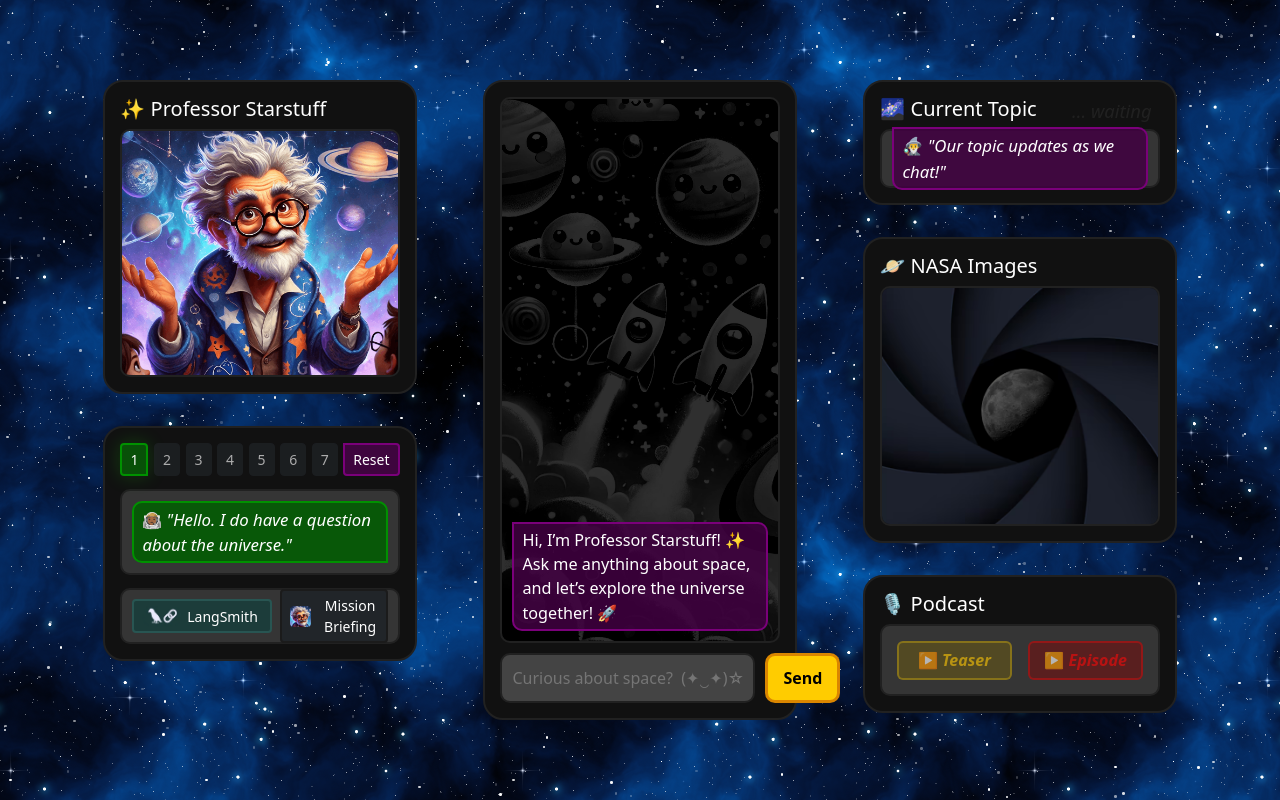
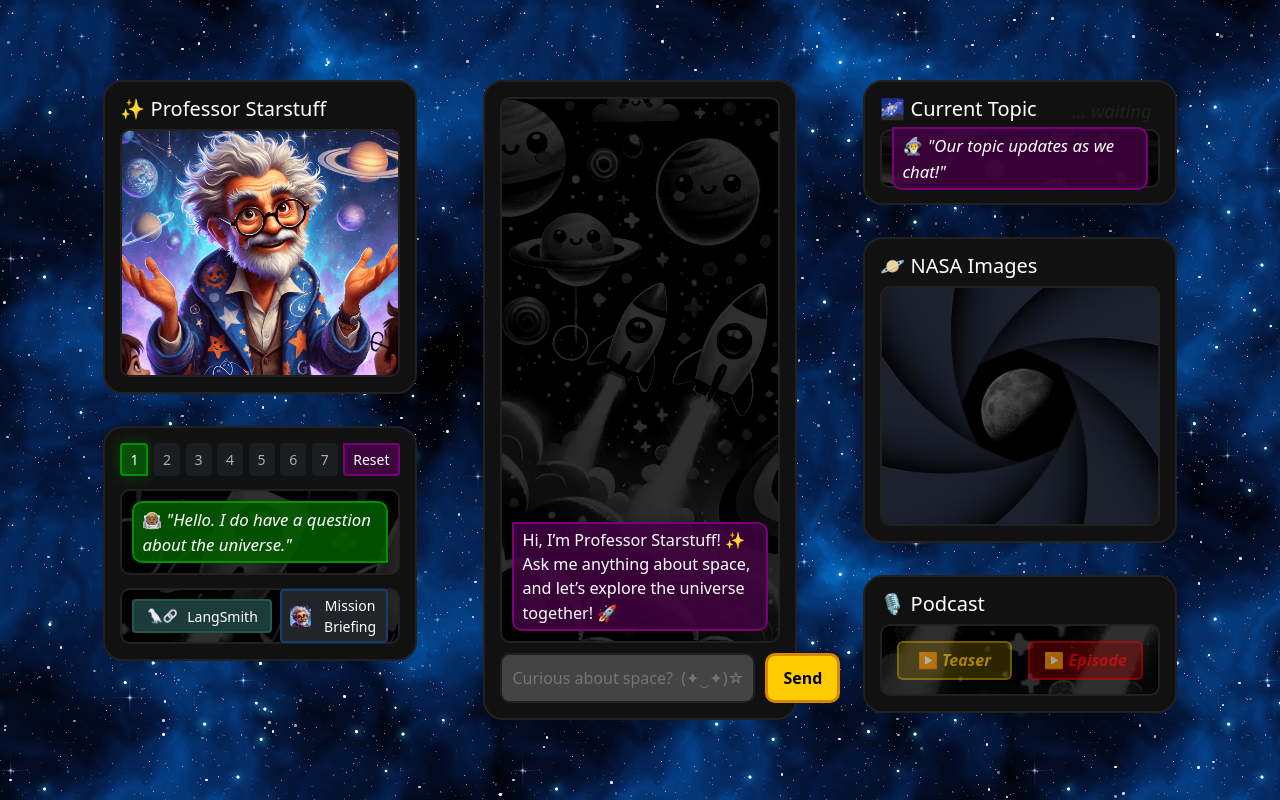
Before and after one commit to Senimtra/starstuff-ai, a Django app: template templates/index.html in a window 1280 px wide. Run offline with Django 5.2, Linux system fonts and the light colour scheme; the template is opened without the code that fills it, so the values that code supplies are empty; parts of the project's set-up code (start-up, migrations or seed data) failed here and were passed over.

Commit message:
update background image layout boxes

```diff
--- a/static/css/intro.css
+++ b/static/css/intro.css
@@ -20,7 +20,7 @@
     font-size: 1.1em;
     color: white;
     background: #161616;
-    border: 2px solid rgb(33, 33, 33);
+    border: 2px solid rgba(0, 110, 255, 0.329);
 }
 
 .go-back img {
--- a/static/css/styles.css
+++ b/static/css/styles.css
@@ -51,7 +51,8 @@ body {
 .test-message-display {
     padding: 10px;
     border-radius: 10px;
-    background: #353535;
+    background-image: url("../images/background.png");
+    background-position: center -400px;
     height: 5.4em;
     border: 2px solid rgb(33, 33, 33);
 }
@@ -100,7 +101,8 @@ body {
     height: 3.5em;
     padding: 10px;
     border-radius: 10px;
-    background: #353535;
+    background-image: url("../images/background.png");
+    background-position: center -500px;
     border: 2px solid rgb(33, 33, 33);
 }
 
@@ -133,7 +135,7 @@ body {
 }
 
 #intro-button {
-    border: 2px solid rgb(27, 27, 27);
+    border: 2px solid rgba(0, 110, 255, 0.329);
 }
 
 #intro-button img {
@@ -175,7 +177,8 @@ body {
 .topic-message-display {
     padding: 10px;
     border-radius: 10px;
-    background: #353535;
+    background-image: url("../images/background.png");
+    background-position: center -300px;
     height: 3.7em;
     border: 2px solid rgb(33, 33, 33);
     display: flex;
@@ -354,7 +357,8 @@ body {
     height: 4.5em;
     padding: 0.9em;
     border-radius: 10px;
-    background: #353535;
+    background-image: url("../images/background.png");
+    background-position: center -600px;
     border: 2px solid rgb(33, 33, 33);
 }
 
@@ -417,9 +421,9 @@ body {
 
 @keyframes episodeGlow {
     0% {
-        box-shadow: 0 0 18px rgba(255, 255, 255, 0.603);
+        box-shadow: 0 0 24px rgba(255, 255, 255, 0.795);
     }
     100% {
-        box-shadow: 0 0 23px rgba(255, 255, 255, 0.08);
+        box-shadow: 0 0 28px rgba(255, 255, 255, 0.199);
     }
 }
```
